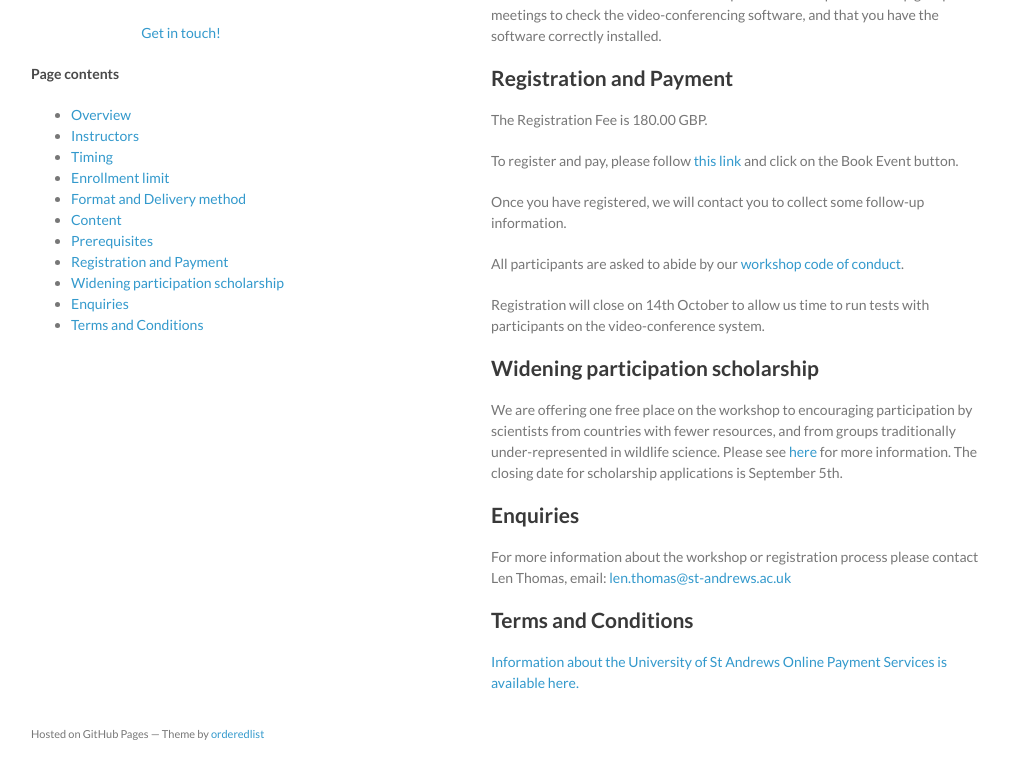
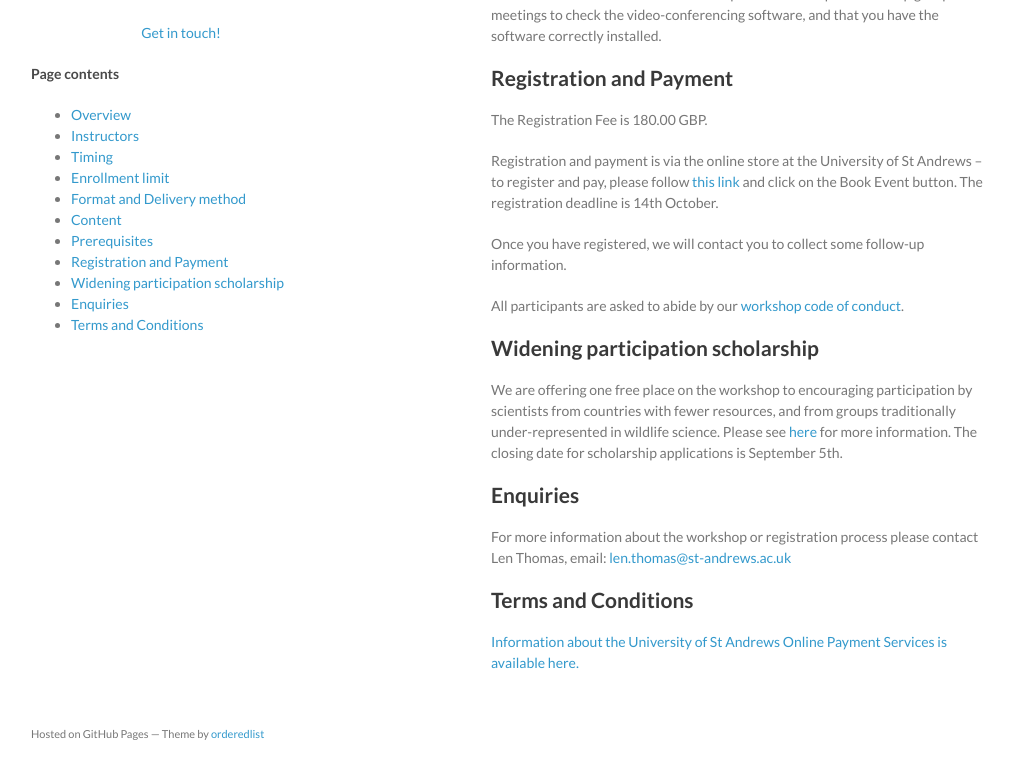
Before and after one commit to distanceworkshops/distanceworkshops.github.io, a Jekyll site: the page built from mrds-oct-2022.md, in a window 1280 px wide and 900 px high, scrolled down 1741 px, cut to the strip 137-900 px from the top of the window. Shown: the whole strip, without its empty margins (129-1142 px from the left). Built offline with Jekyll 4.4.1, drawn with Linux system fonts in a browser that asks for light colours.

Commit message:
Opened registration

```diff
--- a/mrds-oct-2022.md
+++ b/mrds-oct-2022.md
@@ -48,13 +48,11 @@ You should already know about distance sampling, for example by having taken a f
 
 The Registration Fee is 180.00 GBP.
 
-To register and pay, please follow [this link](https://onlineshop.st-andrews.ac.uk/conferences-and-events/events/creem/online-workshop-distance-sampling-when-animals-are-missed-at-zero-distance-28th-31st-oct-2022) and click on the Book Event button.
+Registration and payment is via the online store at the University of St Andrews -- to register and pay, please follow [this link](https://onlineshop.st-andrews.ac.uk/conferences-and-events/events/creem/online-workshop-distance-sampling-when-animals-are-missed-at-zero-distance-28th-31st-oct-2022) and click on the Book Event button.  The registration deadline is 14th October.
 
 Once you have registered, we will contact you to collect some follow-up information.
 
 All participants are asked to abide by our [workshop code of conduct](code-of-conduct).
-
-Registration will close on 14th October to allow us time to run tests with participants on the video-conference system.
 
 ## Widening participation scholarship
 
```
